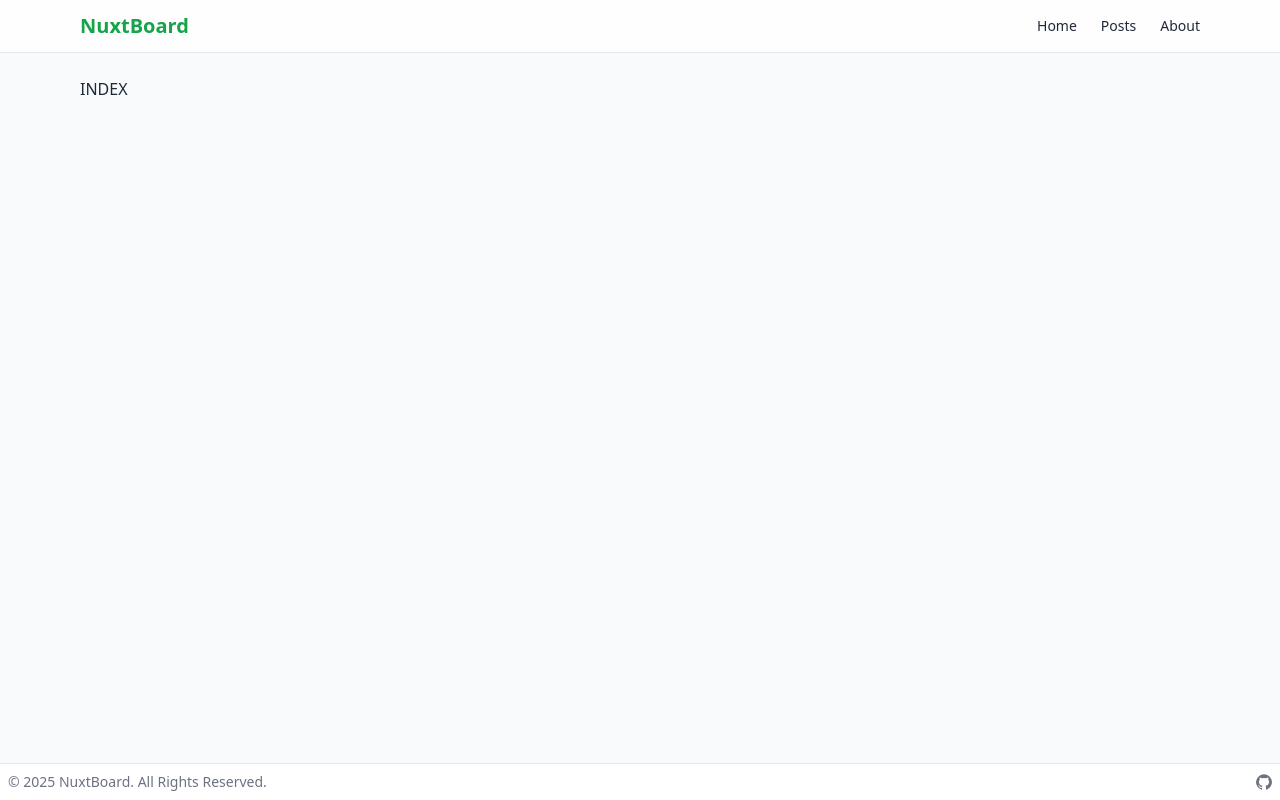
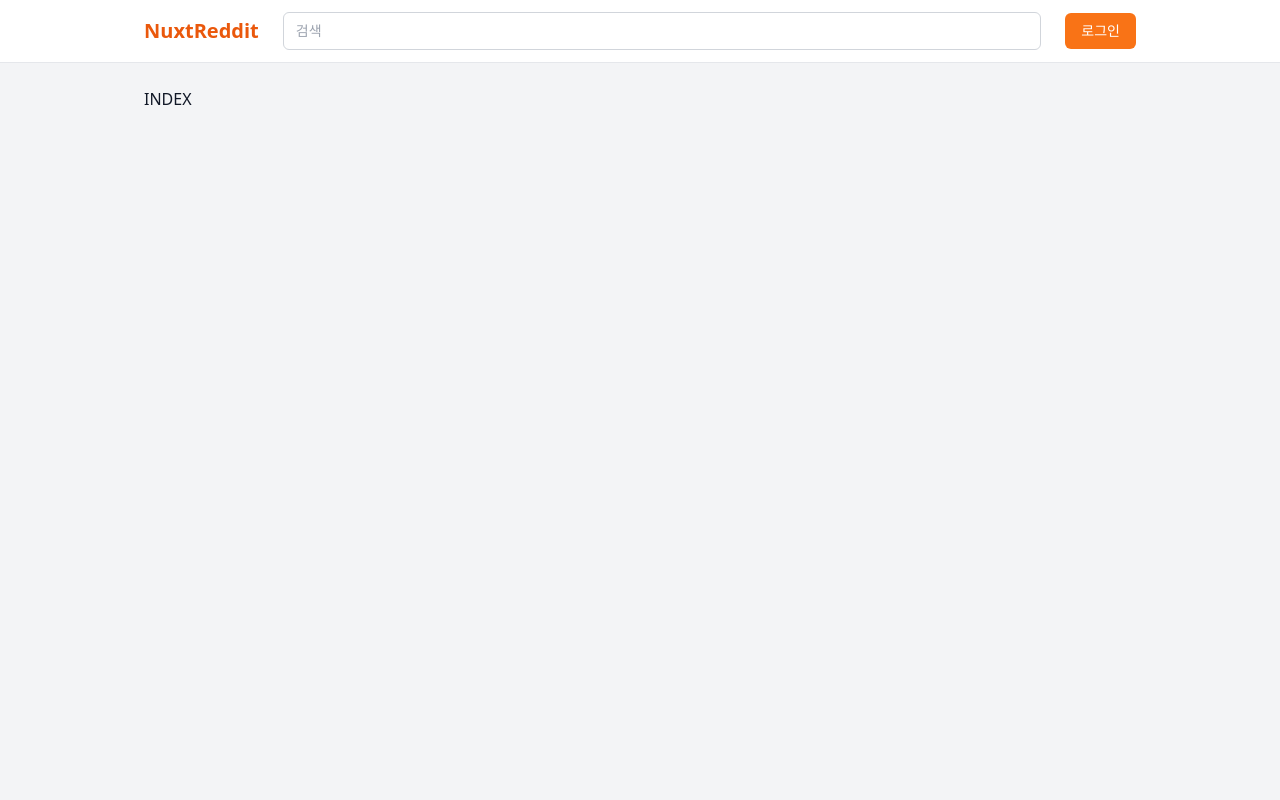
Before and after one commit to hyperbora/nuxt-community, a Nuxt app: page / in a window 1280 px wide. Built offline with nearby package versions, Linux system fonts and the light colour scheme.

Commit message:
fix: 레딧 레이아웃으로 변경

```diff
--- a/app/layouts/default.vue
+++ b/app/layouts/default.vue
@@ -1,92 +1,38 @@
-<script setup lang="ts">
-import { ref } from "vue";
-import { Icon } from "@iconify/vue";
-
-const isMenuOpen = ref(false);
-function toggleMenu() {
-  isMenuOpen.value = !isMenuOpen.value;
-}
-</script>
-
 <template>
-  <div class="flex flex-col min-h-screen bg-gray-50 text-gray-800">
-    <!-- Header -->
-    <header class="border-b bg-white/80 backdrop-blur sticky top-0 z-50">
+  <div class="min-h-screen bg-gray-100 text-gray-900">
+    <!-- 상단 네비게이션 -->
+    <nav class="bg-white border-b border-gray-200 sticky top-0 z-50">
       <div
-        class="max-w-6xl mx-auto flex items-center justify-between px-4 py-3"
+        class="mx-auto max-w-5xl px-4 py-3 flex items-center justify-between"
       >
-        <!-- 로고 -->
-        <NuxtLink
-          to="/"
-          class="font-bold text-xl text-green-600 hover:text-green-700"
-        >
-          NuxtBoard
+        <!-- Left: Logo -->
+        <NuxtLink to="/" class="text-xl font-bold text-orange-600">
+          NuxtReddit
         </NuxtLink>
 
-        <!-- 데스크탑 메뉴 -->
-        <nav class="hidden md:flex space-x-6 text-sm font-medium">
-          <NuxtLink to="/" class="hover:text-green-600">Home</NuxtLink>
-          <NuxtLink to="/posts" class="hover:text-green-600">Posts</NuxtLink>
-          <NuxtLink to="/about" class="hover:text-green-600">About</NuxtLink>
-        </nav>
+        <!-- Middle: Search -->
+        <div class="flex-1 mx-6">
+          <input
+            type="text"
+            placeholder="검색"
+            class="w-full rounded-md border border-gray-300 px-3 py-2 text-sm focus:border-orange-500 focus:ring-orange-500"
+          />
+        </div>
 
-        <!-- 모바일 메뉴 버튼 -->
-        <button
-          v-on:click="toggleMenu"
-          class="md:hidden p-2 rounded hover:bg-gray-100"
-        >
-          <Icon icon="mdi:menu" style="font-size: 36px" />
-        </button>
+        <!-- Right: Login -->
+        <div>
+          <button
+            class="px-4 py-2 rounded-md bg-orange-500 text-white hover:bg-orange-600 text-sm"
+          >
+            로그인
+          </button>
+        </div>
       </div>
+    </nav>
 
-      <!-- 모바일 메뉴 -->
-      <transition name="fade">
-        <nav
-          v-if="isMenuOpen"
-          class="md:hidden bg-white border-t flex flex-col px-4 py-2 space-y-2"
-        >
-          <NuxtLink
-            to="/"
-            v-on:click="toggleMenu"
-            class="py-2 border-b hover:text-green-600"
-          >
-            Home
-          </NuxtLink>
-          <NuxtLink
-            to="/posts"
-            v-on:click="toggleMenu"
-            class="py-2 border-b hover:text-green-600"
-          >
-            Posts
-          </NuxtLink>
-          <NuxtLink
-            to="/about"
-            v-on:click="toggleMenu"
-            class="py-2 hover:text-green-600"
-          >
-            About
-          </NuxtLink>
-        </nav>
-      </transition>
-    </header>
-
-    <!-- Main -->
-    <main class="flex-1 max-w-6xl mx-auto w-full px-4 py-6">
-      <NuxtPage />
+    <!-- 메인 컨텐츠 -->
+    <main class="mx-auto max-w-5xl px-4 py-6">
+      <slot />
     </main>
-
-    <!-- Footer -->
-    <AppFooter />
   </div>
 </template>
-
-<style scoped>
-.fade-enter-active,
-.fade-leave-active {
-  transition: opacity 0.2s;
-}
-.fade-enter-from,
-.fade-leave-to {
-  opacity: 0;
-}
-</style>
```
